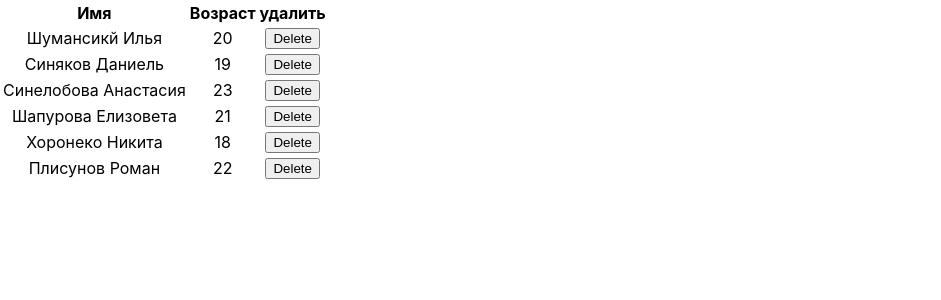
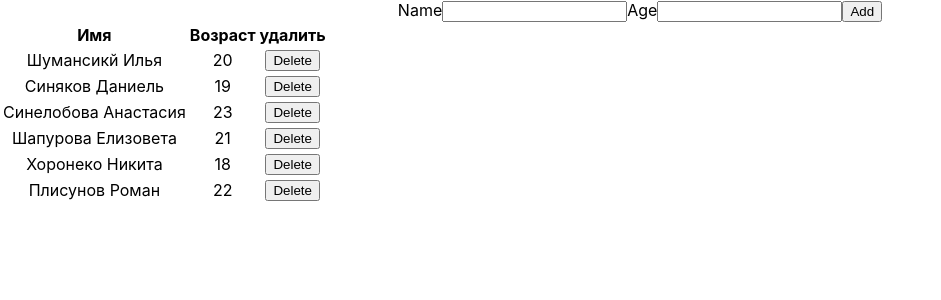
Before and after one commit to Dima9155/STRWP, a React (Create React App) app: page / in a window 1280 px wide. Shown: the top 300 px of the page, without its empty margins (0-941 px from the left). Built offline with nearby package versions, Linux system fonts and the light colour scheme.

Commit message:
lab3.end version

```diff
--- a/src/App.js
+++ b/src/App.js
@@ -1,6 +1,7 @@
 import "./App.css";
+import Form from "./Form";
 import EmployeeAPI from "./api/service";
-import Table from"./Table";
+import Table from "./Table";
 import { useState } from "react";
 
 const initialEmployees = EmployeeAPI.all();
@@ -9,14 +10,22 @@ function App() {
   const [employees, setEmloyees] = useState(initialEmployees);
 
   const delEmp = (id) => {
-    if (EmployeeAPI.delete(id)){
+    if (EmployeeAPI.delete(id)) {
       setEmloyees(employees.filter((employee) => employee.id !== id));
     }
   };
 
-  return(
+  const addEmployee = (employee) => {
+    const newEmployee = EmployeeAPI.add(employee);
+    if (newEmployee) {
+      setEmloyees([...employees, newEmployee]);
+    }
+  };
+
+  return (
     <div className="App">
-      <Table employees={employees} delEmployee={delEmp}/>
+      <Form handleSubmit={addEmployee} inEmployee={{ name: "", age: "" }} />
+      <Table employees={employees} delEmployee={delEmp} />
     </div>
   );
 }
```
